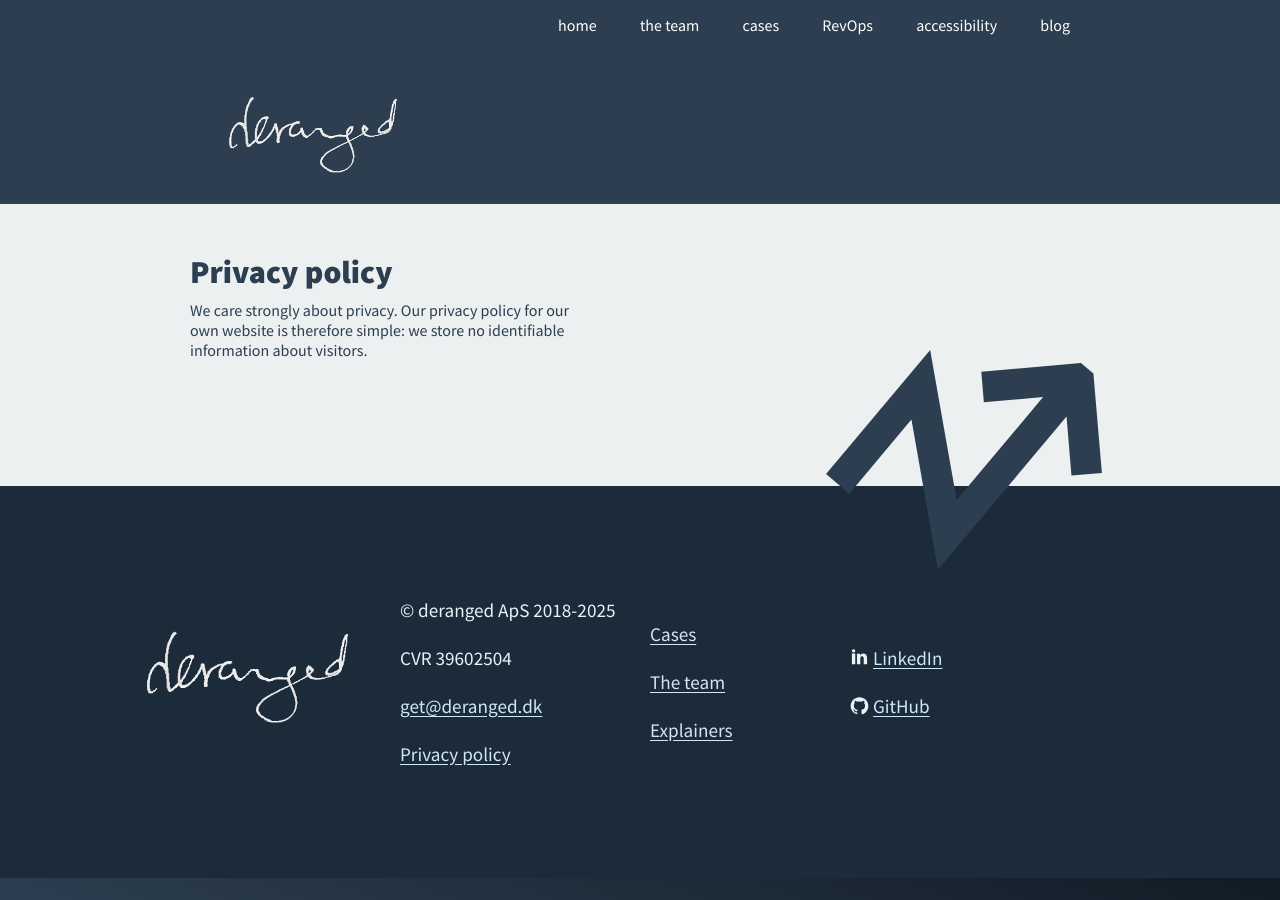
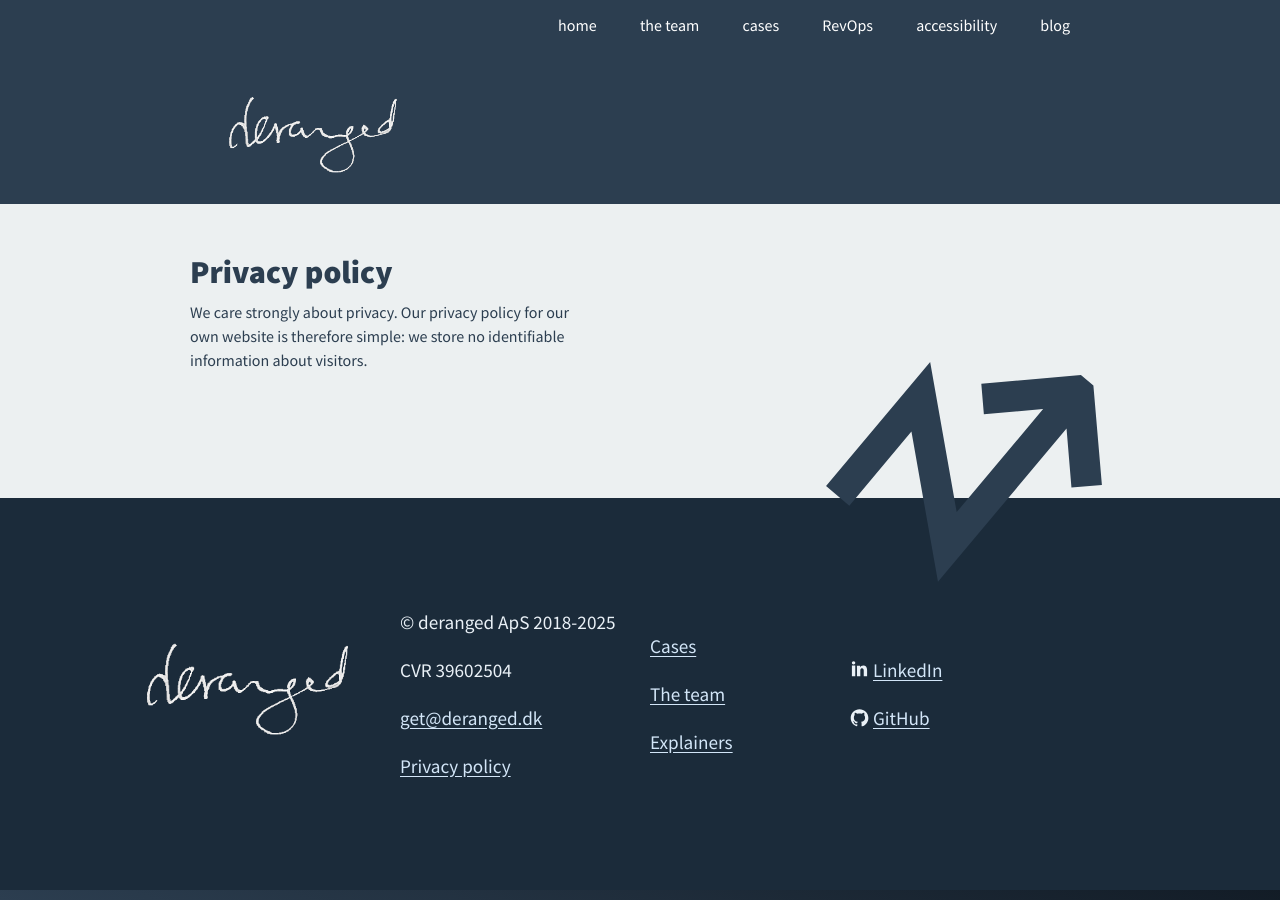
Before and after one commit to derangeddk/deranged.dk, a Jekyll site: the page built from privacy/index.html, in a window 1280 px wide. Built offline with Jekyll 4.4.1, drawn with Linux system fonts in a browser that asks for light colours; some web fonts are replaced; comment, search, counter and statistics services are not loaded.

Commit message:
improved privacy policy accessibility

```diff
--- a/privacy/index.html
+++ b/privacy/index.html
@@ -7,6 +7,7 @@
 <style scoped>
     .content-container > p {
         max-width: 400px;
+        line-height: 1.5;
     }
     .content-container > h2 {
         padding-top: 2.5em;
@@ -22,8 +23,8 @@
         color: #17395b;
     }
 </style>
-<div class="content-container">
-    <h1>Privacy policy</h1>
+<div class="content-container" role="main">
+    <h1 id="first-content">Privacy policy</h1>
     <p>
         We care strongly about privacy.
         Our privacy policy for our own website is therefore simple: we store no identifiable information about visitors.
```
